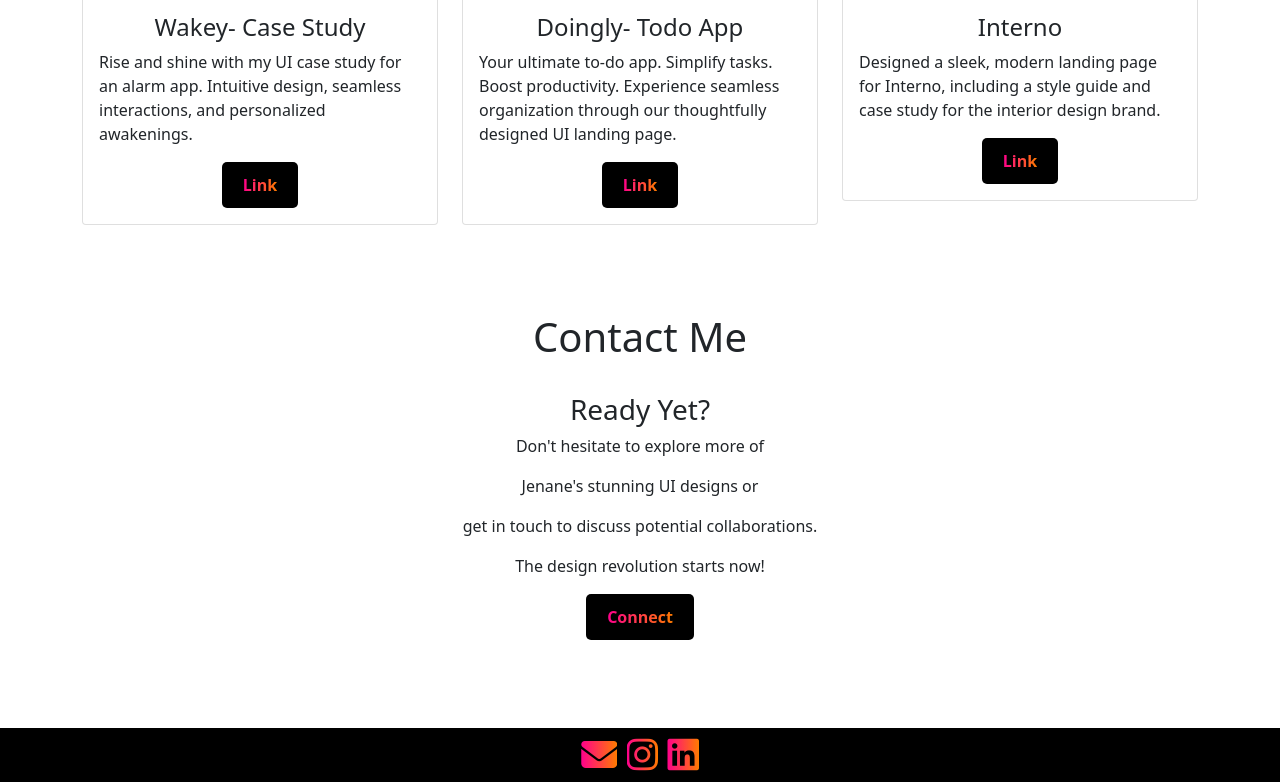
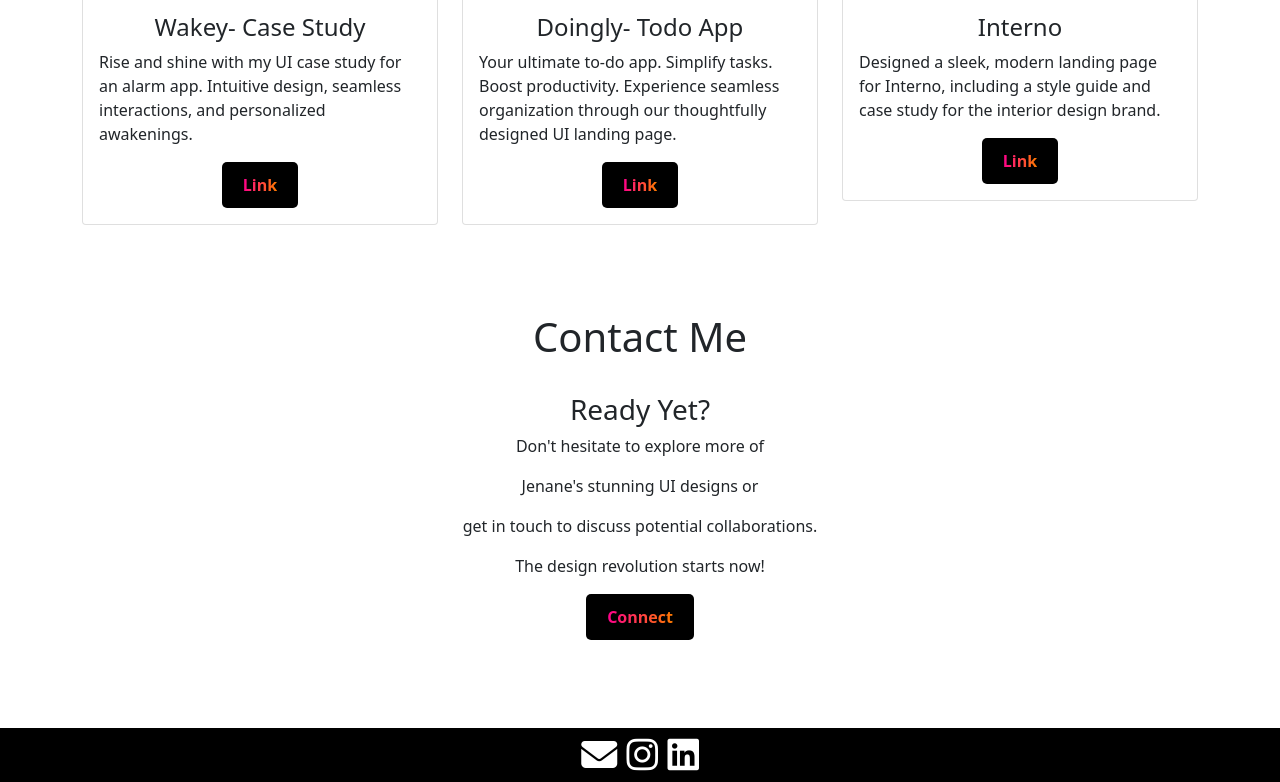
Before and after one commit to Jenane-Rajkumar/Jenane_Portfolio, a website: page index.html in a window 1280 px wide. Shown: the part 2226-3008 px from the top of the page. Drawn offline with nearby package versions, Linux system fonts and the light colour scheme.

Commit message:
Updated footer bar icons color

```diff
--- a/style.css
+++ b/style.css
@@ -80,21 +80,14 @@
     cursor: pointer;
 }
 .fa-envelope:hover,.fa-instagram:hover,.fa-linkedin:hover{
-    color: #ffffff;
-}
-.fab {
     background: linear-gradient(90deg, #FF008C, #FF7B00); /* Gradient colors */
     -webkit-background-clip: text; /* Clip background to text for Chrome/Safari */
     -webkit-text-fill-color: transparent; /* Make text color transparent for Chrome/Safari */
     background-clip: text; /* Standard syntax */
-    color: transparent;
+    color: transparent; /* Fallback color for other browsers */
 }
-.fa {
-    background: linear-gradient(90deg, #FF008C, #FF7B00); /* Gradient colors */
-    -webkit-background-clip: text; /* Clip background to text for Chrome/Safari */
-    -webkit-text-fill-color: transparent; /* Make text color transparent for Chrome/Safari */
-    background-clip: text; /* Standard syntax */
-    color: transparent;
+.fab, .fa{
+        color: #ffffff;
 }
 /* footer styling */
 #footer {
```
